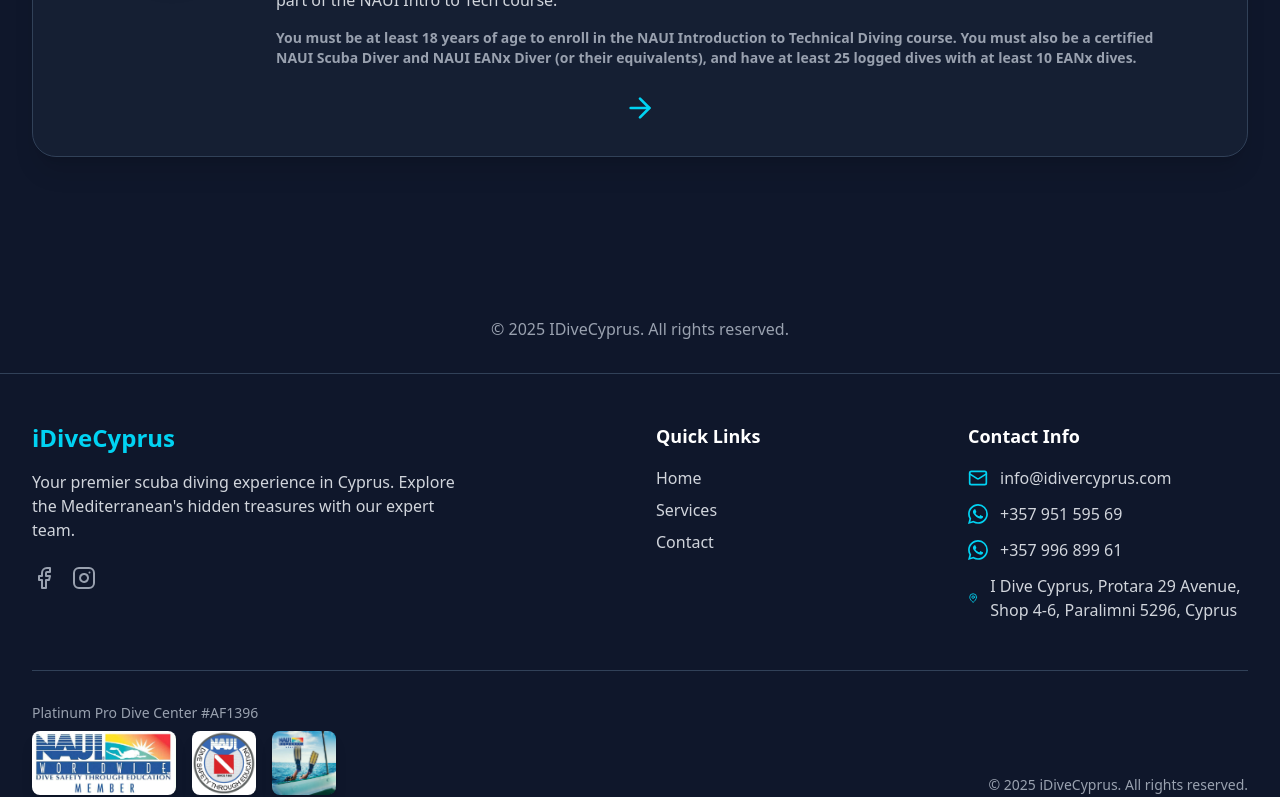
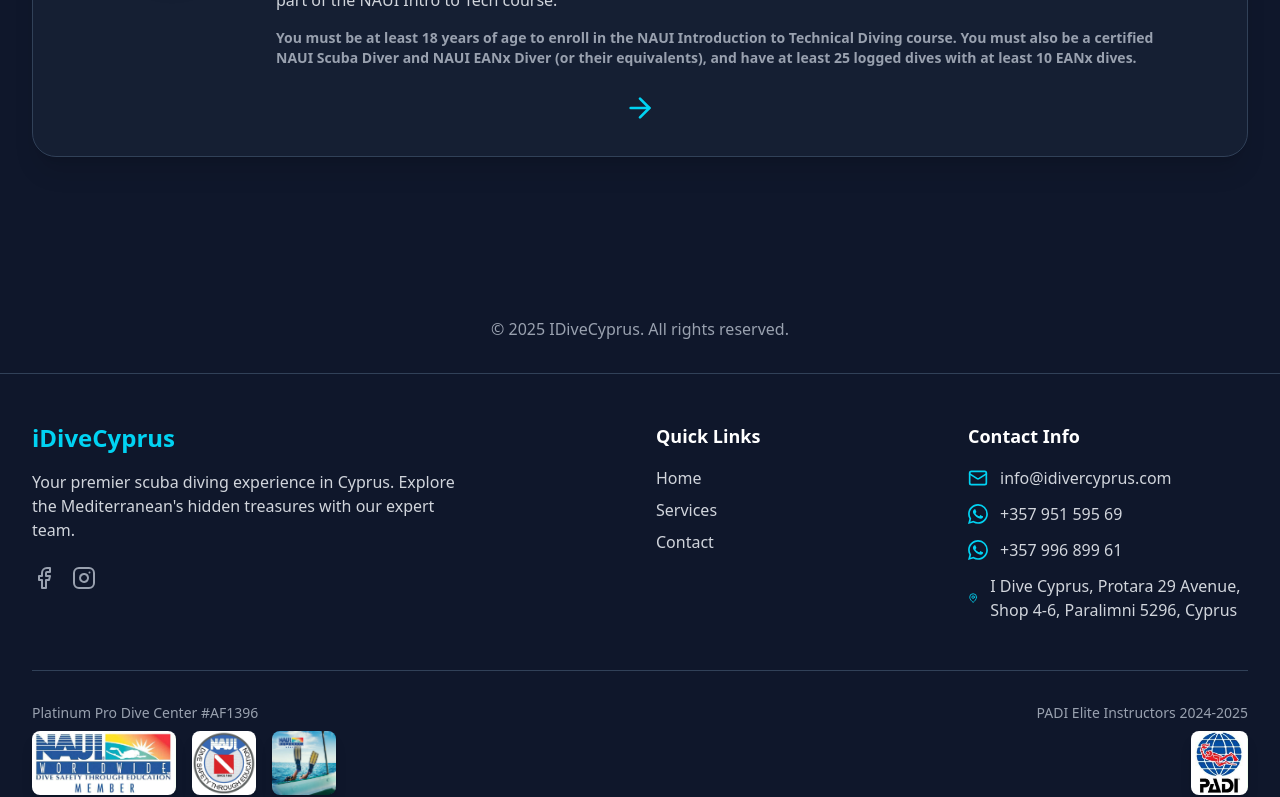
Before and after one commit to pythonWolf59/idivercyprus, a React (Vite) app in the folder idivercyprus-vite/: page /services in a window 1280 px wide. Shown: the part 2000-2797 px from the top of the page. Built offline with nearby package versions, Linux system fonts and the light colour scheme.

Commit message:
Updated Footer

```diff
--- a/idivercyprus-vite/src/components/Footer.tsx
+++ b/idivercyprus-vite/src/components/Footer.tsx
@@ -108,23 +108,24 @@
           </div>
         </div>
 
-        {/* New Logos Section */}
-        <div className="flex flex-col items-center sm:items-start md:flex-row md:items-end md:justify-between mt-8 md:mt-12 pt-8 border-t border-slate-700">
+          {/* New Logos Section */}
+        <div className="flex flex-col items-center md:flex-row md:items-end md:justify-between mt-8 md:mt-12 pt-8 border-t border-slate-700">
           <div className="flex flex-col items-center md:items-start mb-6 md:mb-0">
             <p className="text-gray-400 text-sm mb-2">Platinum Pro Dive Center #AF1396</p>
             <div className="flex space-x-4 items-center">
-              <img src="/images/Naui.jpg" alt="NAUI Logo" className="h-16 w-auto rounded-lg shadow-lg" />
-              <img src="/images/NauiLogo.jpg" alt="NAUI Logo 2" className="h-16 w-auto rounded-lg shadow-lg" />
-              <img src="/images/NauiMember.jpg" alt="NAUI Member Logo" className="h-16 w-auto rounded-lg shadow-lg" />
+              <img src="/images/Naui.jpg" alt="NAUI Member" className="h-16 w-auto rounded-lg shadow-lg" />
+              <img src="/images/NauiLogo.jpg" alt="NAUI Logo" className="h-16 w-auto rounded-lg shadow-lg" />
+              <img src="/images/NauiMember.jpg" alt="NAUI Certificied" className="h-16 w-auto rounded-lg shadow-lg" />
             </div>
           </div>
-
-          <p className="text-gray-400 text-sm">
-            © 2025 iDiveCyprus. All rights reserved.
-          </p>
+          <div className="flex flex-col items-center md:items-end">
+            <p className="text-gray-400 text-sm mb-2">PADI Elite Instructors 2024-2025</p>
+            <div className="flex space-x-4 items-center">
+              <img src="/images/PADI logo.jpeg" alt="PADI Registeration" className="h-16 w-auto rounded-lg shadow-lg" />
+            </div>
+          </div>
         </div>
-
-
+          <p className="text-gray-400 text-sm text-center"> IDiveCyprus 2025 All Rights Reserved</p>
       </div>
     </footer>
   )
--- a/idivercyprus-vite/src/components/Navbar.tsx
+++ b/idivercyprus-vite/src/components/Navbar.tsx
@@ -1,19 +1,19 @@
-import { useState } from 'react'
+import {useState} from "react";
 import { Link, useLocation } from 'react-router-dom'
-import { Menu, X, Waves } from 'lucide-react'
+import { Menu, X } from 'lucide-react'
 
 export default function Navbar() {
   const [isOpen, setIsOpen] = useState(false)
   const location = useLocation()
 
-  const isActive = (path: string) => location.pathname === path
+  const isActive = (path) => location.pathname === path
 
   return (
-    <nav className="fixed top-0 w-full bg-slate-900/95 backdrop-blur-sm z-50 border-b border-cyan-500/20">
+    <nav className="fixed top-0 w-full bg-slate-700/95 backdrop-blur-sm z-50 border-b border-cyan-500/20">
       <div className="max-w-7xl mx-auto px-4 sm:px-6 lg:px-8">
         <div className="flex justify-between items-center h-16">
           <Link to="/" className="flex items-center space-x-2 text-cyan-400 hover:text-cyan-300 transition-colors">
-            <Waves className="h-8 w-8" />
+            <img src="/images/logo.jpeg" alt="iDiveCyprus Logo" className="h-10 w-10 rounded-full" />
             <span className="text-xl font-bold">iDiveCyprus</span>
           </Link>
 
--- a/idivercyprus-vite/src/pages/ServicesPage.tsx
+++ b/idivercyprus-vite/src/pages/ServicesPage.tsx
@@ -59,7 +59,7 @@
 
               <div className="px-6 pb-6 md:px-8 md:pb-8">
                 <p className="text-gray-300 mb-6">{service.description}</p>
-                <a href="/contact">
+                <a href="https://wa.me/35799689961" target="_blank">
                   <button className="w-full bg-cyan-500 hover:bg-cyan-600 text-white font-semibold rounded-full transform hover:scale-105 transition-all duration-300 shadow-lg hover:shadow-cyan-500/25">
                     Explore Now
                   </button>
```
Also changed, not shown: idivercyprus-vite/public/images/PADI logo.jpeg (added), idivercyprus-vite/public/images/logo.jpeg (added), 5 other files (tests, documents, lock files or other folders).
